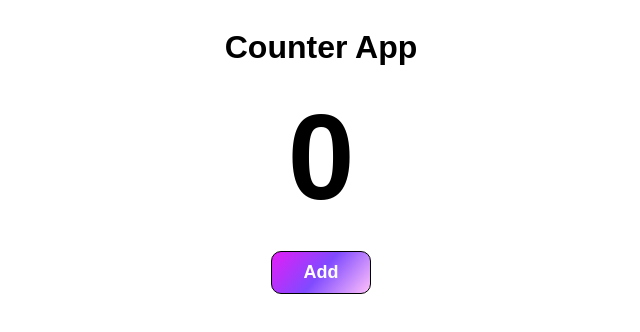
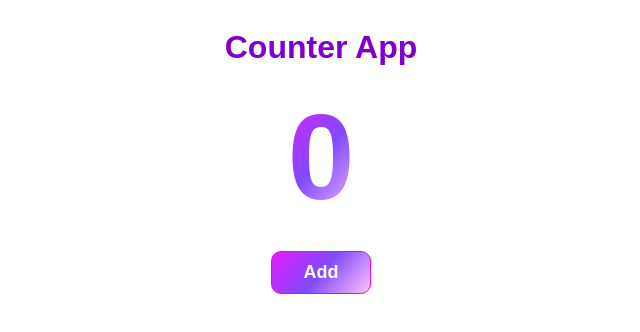
Before and after one commit to ihsky065/counter-app, a website: page index.html in a window 1280 px wide. Shown: the whole page, without its empty margins (319-959 px from the left). Drawn offline with Linux system fonts and the light colour scheme.

Commit message:
Apply color to heading first and linear gradient background to heading second

```diff
--- a/index.html
+++ b/index.html
@@ -9,7 +9,7 @@
 
   <body>
     <h1>Counter App</h1>
-    <h2>0</h2>
+    <h2 id="counter">0</h2>
     <button onclick="increment()">Add</button>
     <script src="script.js"></script>
   </body>
--- a/style.css
+++ b/style.css
@@ -18,6 +18,17 @@ button {
   font-weight: bold;
   color: white;
   border-radius: 10px;
-  border: 1px solid black;
+  border: 1px solid rgb(234, 1, 255);
   background: linear-gradient( 130deg,rgb(228, 29, 247), rgb(128, 74, 255), rgb(255, 192, 250));
 }
+
+h2 {
+    -webkit-background-clip: text;
+    background-clip: text;
+    background-image: linear-gradient( 130deg,rgb(228, 29, 247), rgb(128, 74, 255), rgb(255, 192, 250));
+    color: transparent;
+}
+
+h1 {
+    color: rgb(125, 0, 209);
+}
```
